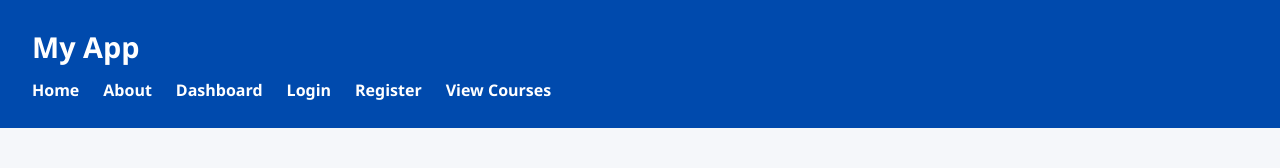
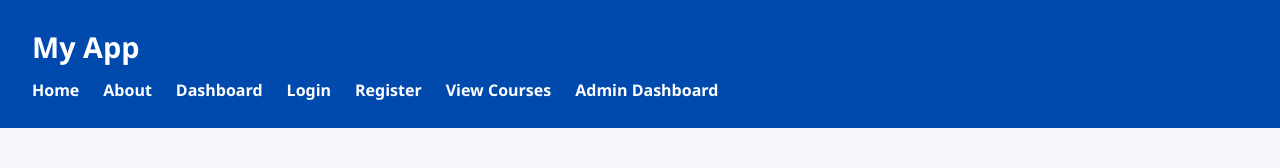
Before and after one commit to Larry-Master/SkillPro, a Next.js app in the folder skillpro/: page / in a window 1280 px wide. Shown: the top 168 px of the page. Built offline with nearby package versions, Linux system fonts and the light colour scheme.

Commit message:
Update _app.js

```diff
--- a/skillpro/pages/_app.js
+++ b/skillpro/pages/_app.js
@@ -13,6 +13,7 @@ export default function MyApp({ Component, pageProps }) {
           <a href="/login">Login</a>
           <a href="/register">Register</a>
           <a href="/enroll">View Courses</a>
+          <a href="/admin/_dashboard">Admin Dashboard</a>
         </nav>
       </header>
 
```
